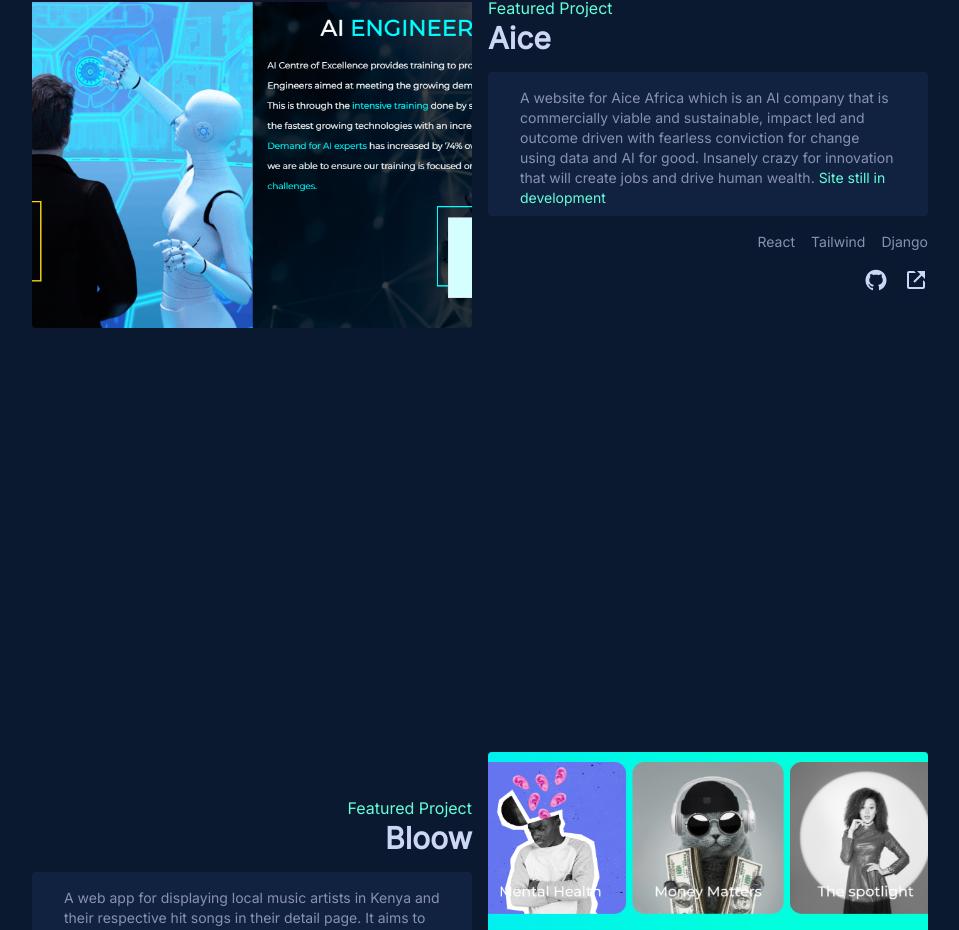
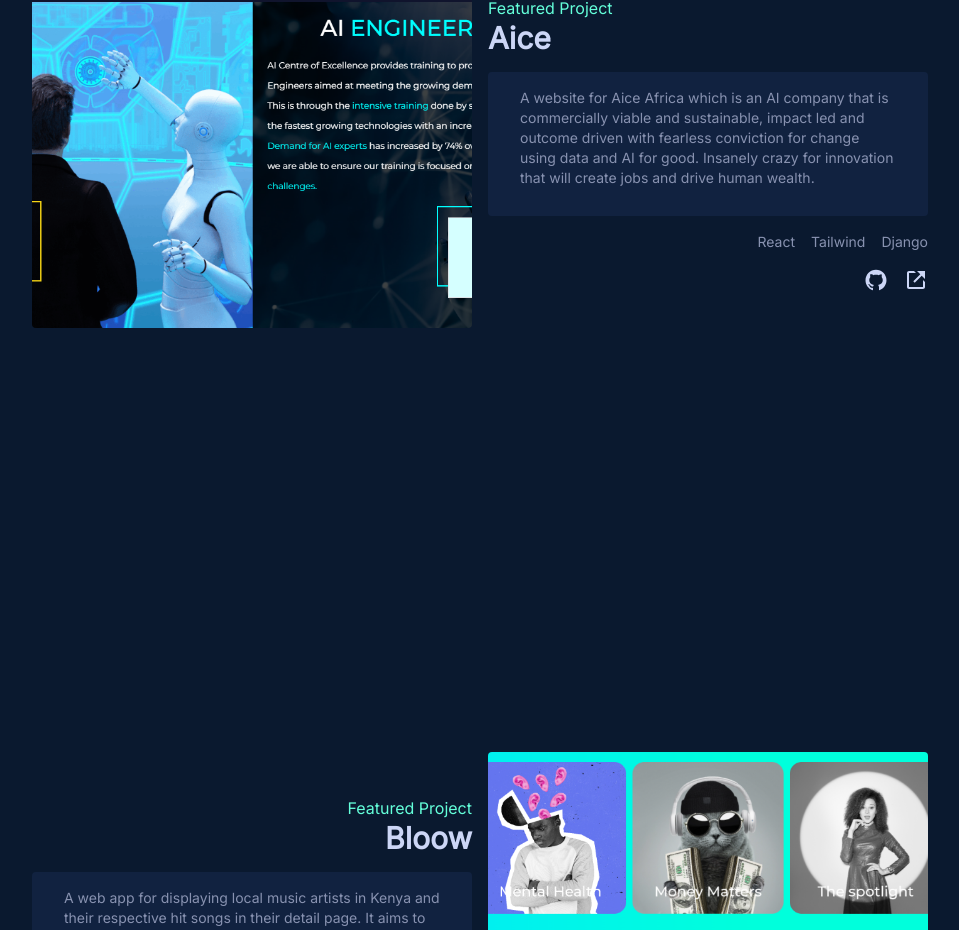
Before and after one commit to Marcos8060/port, a Next.js app: page / in a window 1280 px wide. Shown: the part 4416-5346 px from the top of the page, without its empty margins (160-1119 px from the left). Built offline with nearby package versions, Linux system fonts and the light colour scheme.

Commit message:
made minor improvement

```diff
--- a/components/projects.js
+++ b/components/projects.js
@@ -114,9 +114,7 @@
                 driven with fearless conviction for change using data and AI for
                 good. Insanely crazy for innovation that will create jobs and
                 drive human wealth.{" "}
-                <span className="text-secondary">
-                  Site still in development
-                </span>
+
               </p>
             </div>
             <div className="flex items-center justify-end gap-4 text-gray text-sm">
@@ -135,7 +133,7 @@
                 />
               </Link>
 
-              <Link target="_blank" href="https://aice-landing.web.app/">
+              <Link target="_blank" href="https://www.aiceafrica.com/">
                 <BiLinkExternal
                   title="External Link"
                   className="text-2xl cursor-pointer"
```
